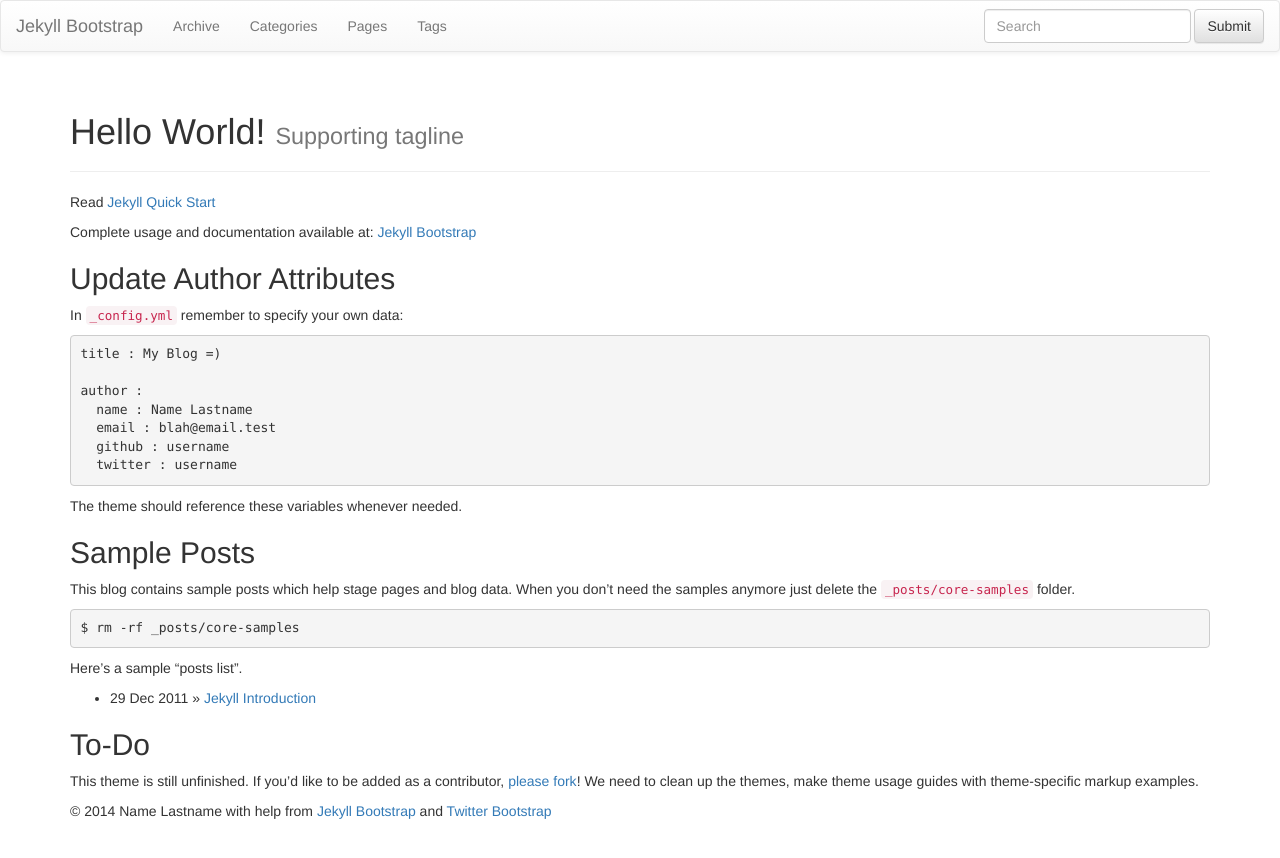
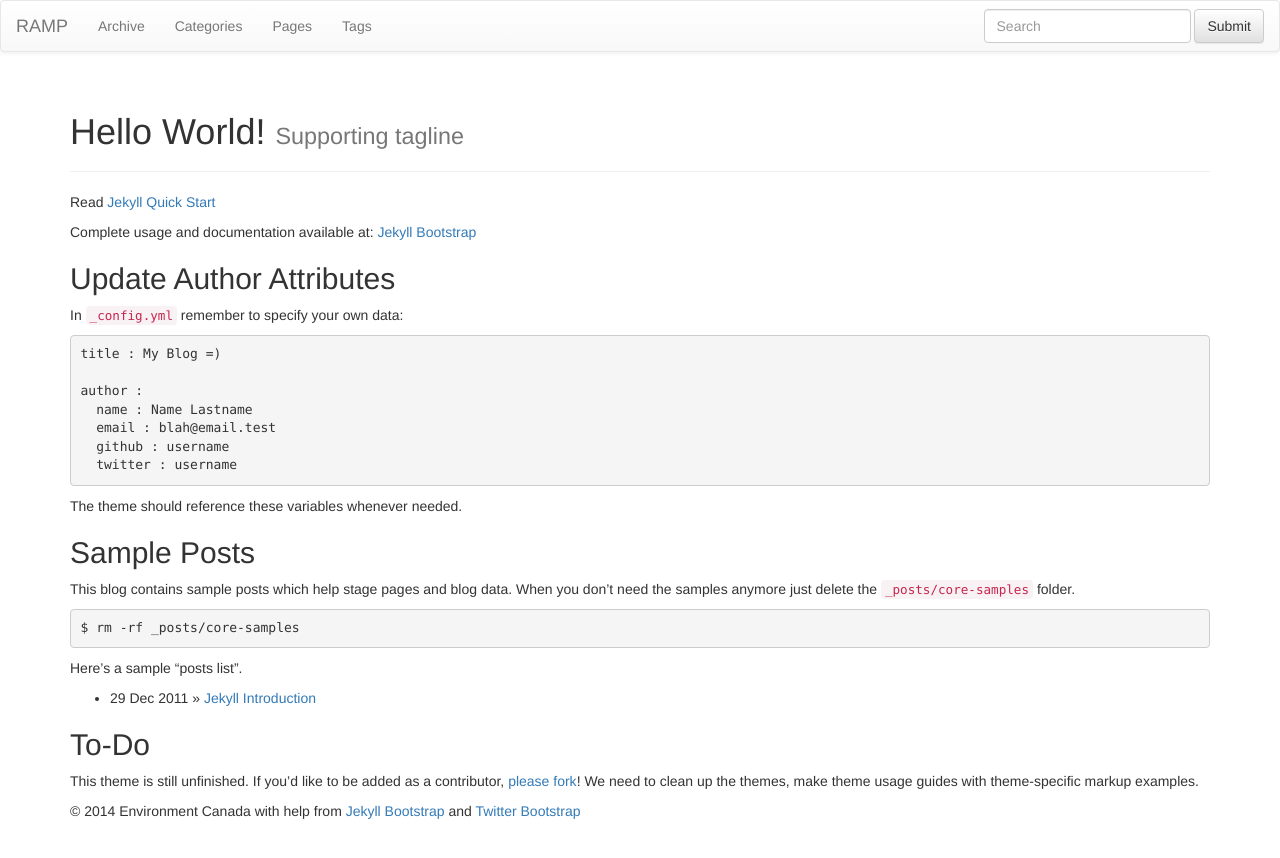
Before and after one commit to dan-bowerman/Environment-Canada.github.io, a Jekyll site: the page built from index.md, in a window 1280 px wide. Shown: the top 858 px of the page. Built offline with Jekyll 4.4.1, drawn with Linux system fonts in a browser that asks for light colours; nearby versions of some CDN libraries; library files that are not in the unit come from our copies.

```diff
--- a/_config.yml
+++ b/_config.yml
@@ -8,12 +8,13 @@ pygments: true
 # Themes are encouraged to use these universal variables
 # so be sure to set them if your theme uses them.
 #
-title : Jekyll Bootstrap
+markdown: kramdown
+title : RAMP
 tagline: Site Tagline
 author :
-  name : Name Lastname
+  name : Environment Canada
   email : blah@email.test
-  github : username
+  github : Environment-Canada
   twitter : username
   feedburner : feedname
 
@@ -100,7 +101,7 @@ JB :
   analytics :
     provider : google
     google :
-        tracking_id : 'UA-123-12'
+        tracking_id : ''
     getclicky :
       site_id :
     mixpanel :
```
